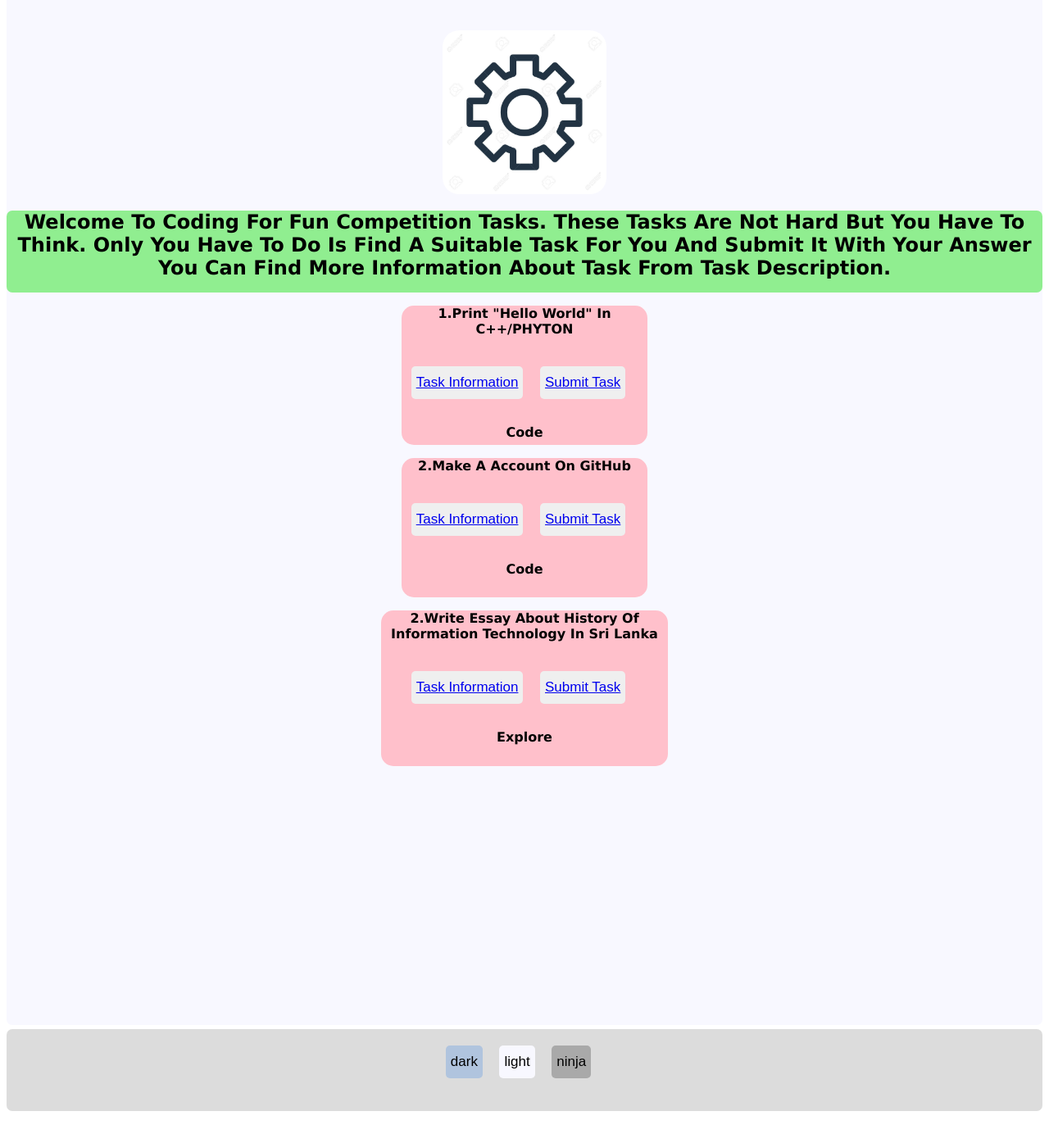
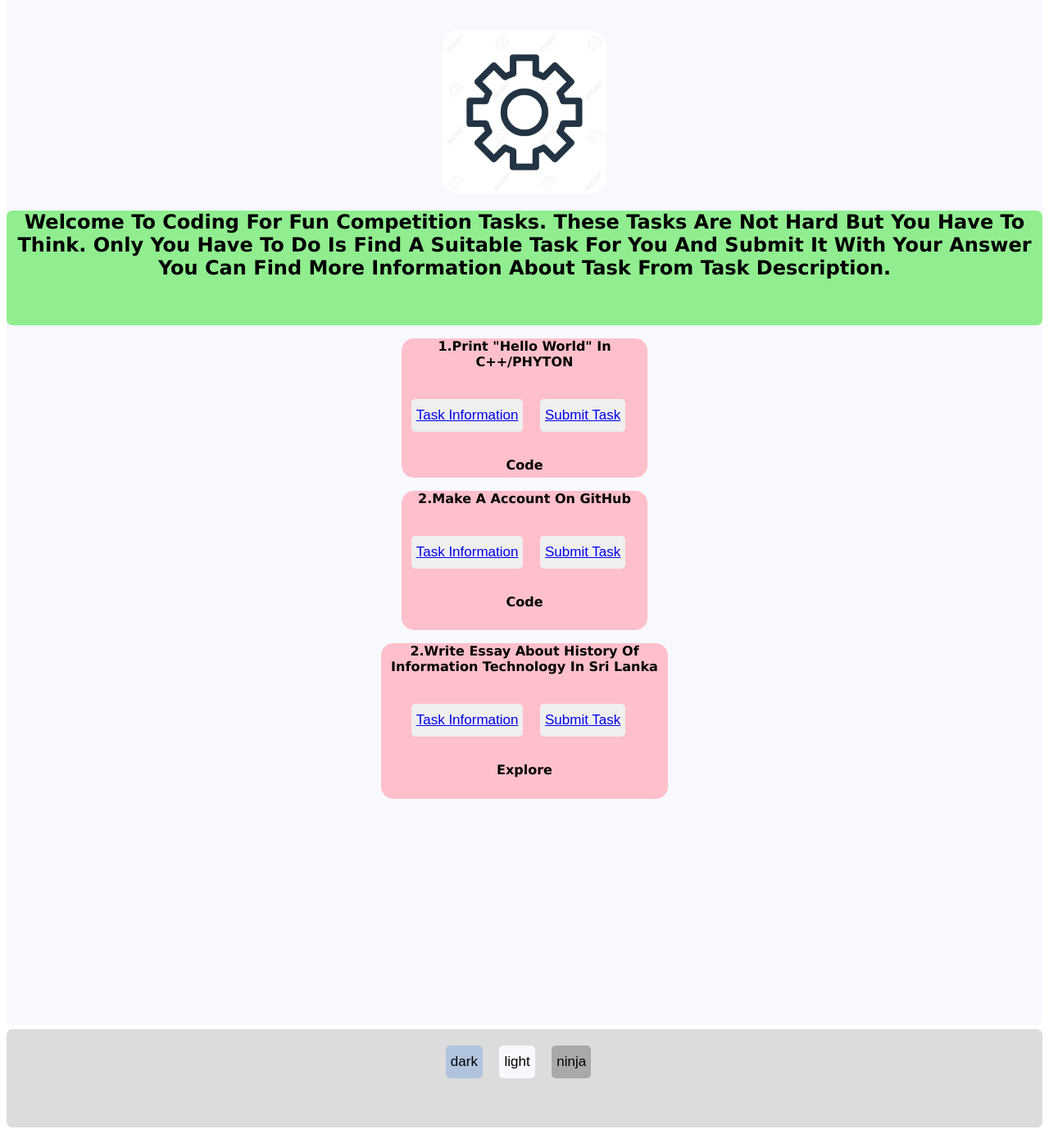
Before and after one commit to PasinduDushan/Coding-For-Fun-2020, a plain HTML site: page tasks.html in a window 1280 px wide. Shown: the part 57-1441 px from the top of the page at 82% size. Drawn offline with Linux system fonts and the light colour scheme.

Commit message:
Update style3.css

```diff
--- a/style3.css
+++ b/style3.css
@@ -11,12 +11,12 @@ div{
 }
 
 .options{
-  height: 100px;
+  height: 120px;
   background-color: gainsboro;
 }
 
 .information{
-  height: 100px;
+  height: 140px;
   background-color: lightGreen;
 }
 
```
